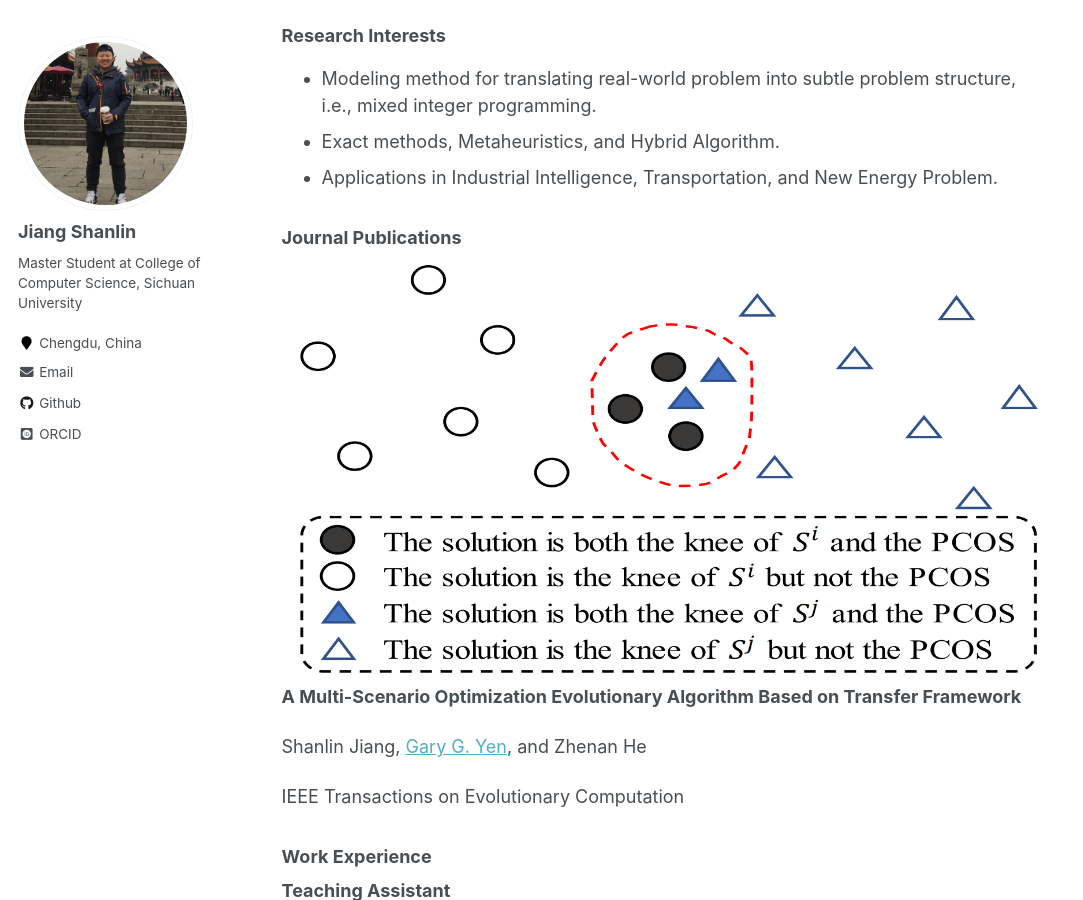
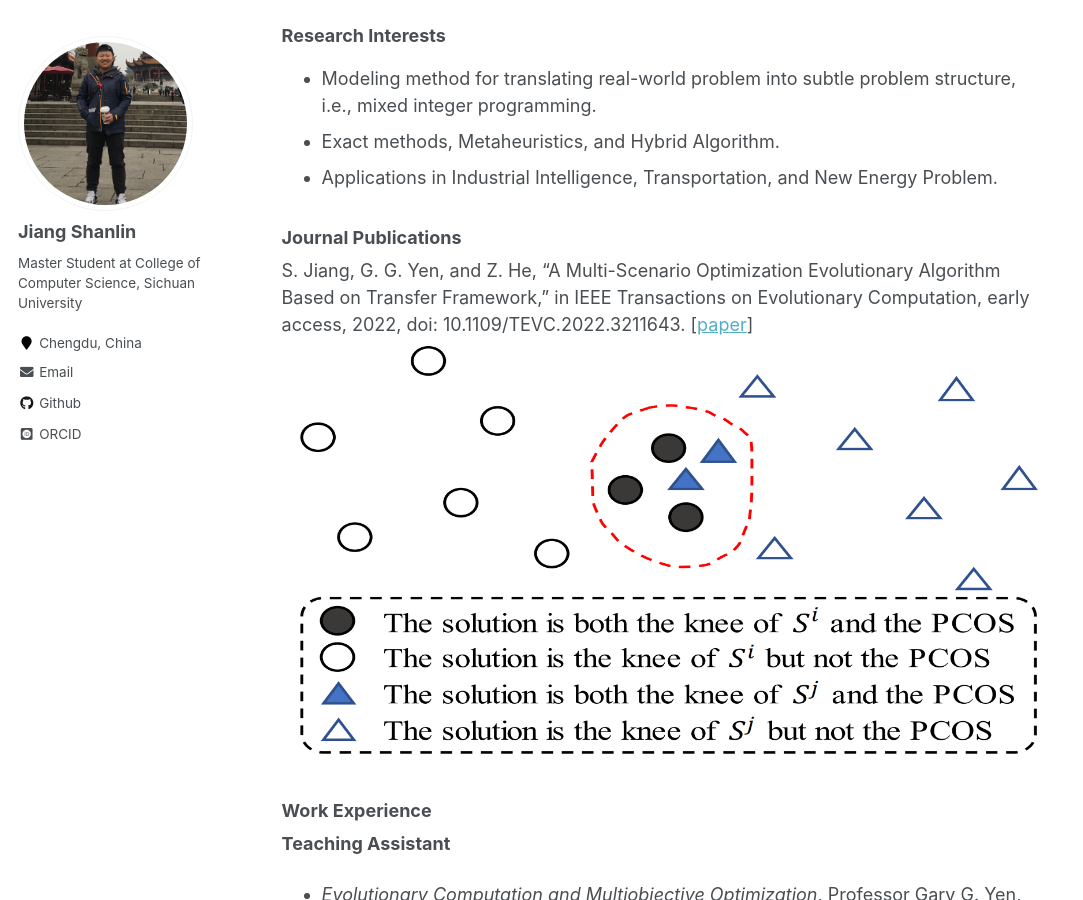
Before and after one commit to Lin-JiangShanlin/Lin-JiangShanlin.github.io, a Jekyll site: the page built from _pages/about.md, in a window 1280 px wide and 900 px high, scrolled down 549 px. Shown: the whole window, without its empty margins (0-1083 px from the left). Built offline with Jekyll 4.4.1, drawn with Linux system fonts in a browser that asks for light colours; some web fonts are replaced.

Commit message:
Update about.md

```diff
--- a/_pages/about.md
+++ b/_pages/about.md
@@ -25,17 +25,17 @@ I am currently doing my master's program at College of Computer Science, Sichuan
 * Applications in Industrial Intelligence, Transportation, and New Energy Problem.
 
 ### Journal Publications
-<img align="left" src="https://github.com/Lin-JiangShanlin/Lin-JiangShanlin.github.io/blob/master/images/publications/JSL2022.png?raw=true"/>
+<!-- <img align="left" src="https://github.com/Lin-JiangShanlin/Lin-JiangShanlin.github.io/blob/master/images/publications/JSL2022.png?raw=true"/>
 
 **A Multi-Scenario Optimization Evolutionary Algorithm Based on Transfer Framework**
 
 Shanlin Jiang, [Gary G. Yen](https://experts.okstate.edu/gyen), and Zhenan He
 
-IEEE Transactions on Evolutionary Computation
+IEEE Transactions on Evolutionary Computation -->
 
-<!-- S. Jiang, G. G. Yen, and Z. He, “A Multi-Scenario Optimization Evolutionary Algorithm Based on Transfer Framework,” in IEEE Transactions on Evolutionary Computation, early access, 2022, doi: 10.1109/TEVC.2022.3211643.
+S. Jiang, G. G. Yen, and Z. He, “A Multi-Scenario Optimization Evolutionary Algorithm Based on Transfer Framework,” in IEEE Transactions on Evolutionary Computation, early access, 2022, doi: 10.1109/TEVC.2022.3211643.
 [[paper](https://ieeexplore.ieee.org/document/9910596)]
-![JSL2022](https://github.com/Lin-JiangShanlin/Lin-JiangShanlin.github.io/blob/master/images/publications/JSL2022.png?raw=true) -->
+![JSL2022](https://github.com/Lin-JiangShanlin/Lin-JiangShanlin.github.io/blob/master/images/publications/JSL2022.png?raw=true)
 
 ### Work Experience
 **Teaching Assistant**
```
